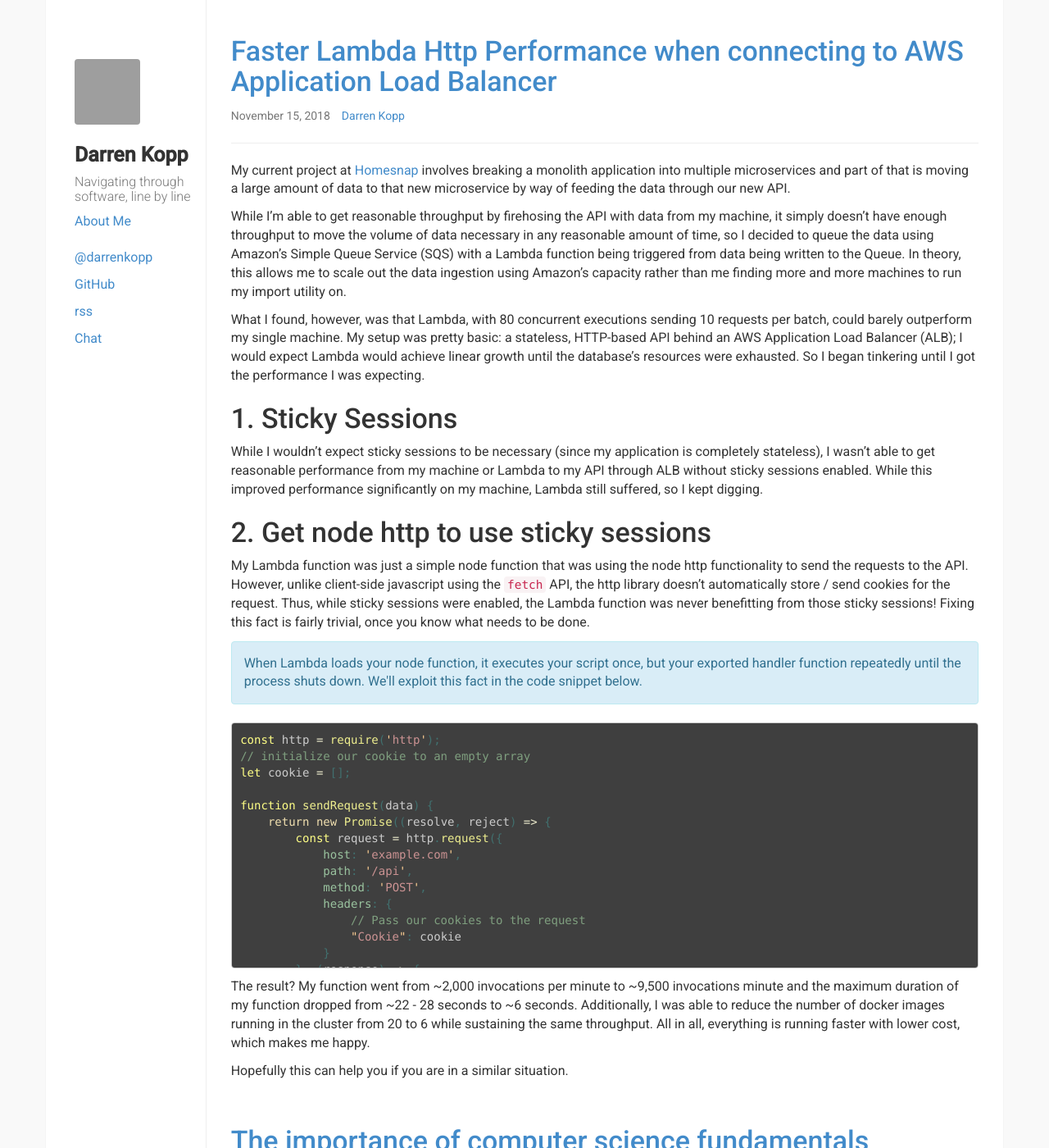
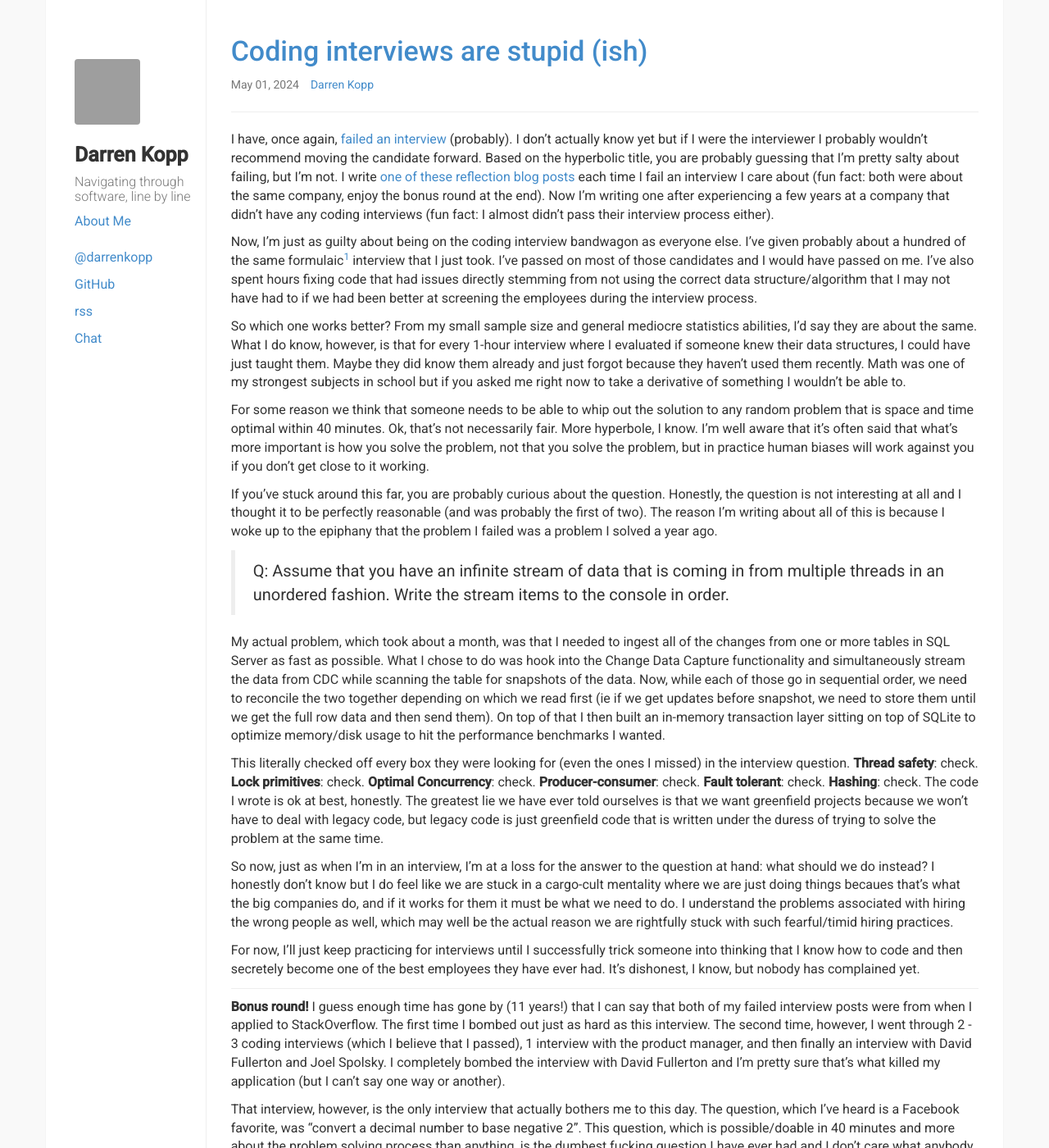
Before and after one commit to darrenkopp/darrenkopp.github.com, a Jekyll site: the page built from index.html, in a window 1280 px wide and 1400 px high. Shown: the whole window at 82% size. Built offline with Jekyll 4.4.1, drawn with Linux system fonts in a browser that asks for light colours; the list of posts is cut into pages by our own code; some of the changed text lies outside the part shown; grey boxes are pictures that could not be loaded.

Commit message:
new blog and resume

```diff
--- a/_config.yml
+++ b/_config.yml
@@ -29,3 +29,4 @@ defaults:
   values:
    layout: "post"
    comments: true
+plugins: [jekyll-paginate]
--- /dev/null
+++ b/_posts/2024-05-01-coding-interviews-are-stupid.md
@@ -0,0 +1,100 @@
+---
+type: post
+layout: post
+title: "Coding interviews are stupid (ish)"
+date: 2024-05-01 00:00:00
+categories: software
+tags: career interview
+comments: false
+---
+
+I have, once again, [failed an interview][1] (probably).
+I don't actually know yet but if I were the interviewer I probably wouldn't recommend moving the
+candidate forward. Based on the hyperbolic title, you are probably guessing that I'm pretty salty about failing, but I'm not. I write [one of these reflection blog posts][3] each time I fail an interview I care
+about (fun fact: both were about the same company, enjoy the bonus round at the end). Now I'm writing one after experiencing a few years at a company that didn't have any coding interviews (fun fact: I almost didn't pass their interview process either).
+
+Now, I'm just as guilty about being on the coding interview bandwagon as everyone else. I've given
+probably about a hundred of the same formulaic[^1] interview that I just took. I've passed on most
+of those candidates and I would have passed on me. I've also spent hours fixing code that had issues
+directly stemming from not using the correct data structure/algorithm that I may not have had to
+if we had been better at screening the employees during the interview process.
+
+So which one works better? From my small sample size and general mediocre statistics abilities,
+I'd say they are about the same. What I do know, however, is that for every 1-hour interview where
+I evaluated if someone knew their data structures, I could have just taught them. Maybe they did
+know them already and just forgot because they haven't used them recently. Math was one of my strongest
+subjects in school but if you asked me right now to take a derivative of something I wouldn't be able to.
+
+For some reason we think that someone needs to be able to whip out the solution to any random
+problem that is space and time optimal within 40 minutes. Ok, that's not necessarily fair. More
+hyperbole, I know. I'm well aware that it's often said that what's more important is how you solve
+the problem, not that you solve the problem, but in practice human biases will work against you
+if you don't get close to it working.
+
+If you've stuck around this far, you are probably curious about the question. Honestly, the question
+is not interesting at all and I thought it to be perfectly reasonable (and was probably the first of two).
+The reason I'm writing about all of this is because I woke up to the epiphany that the problem I failed
+was a problem I solved a year ago.
+
+> Q: Assume that you have an infinite stream of data that is coming in from multiple threads in
+> an unordered fashion. Write the stream items to the console in order.
+
+My actual problem, which took about a month, was that I needed to ingest all of the changes
+from one or more tables in SQL Server as fast as possible. What I chose to do was hook into
+the Change Data Capture functionality and simultaneously stream the data from CDC while scanning
+the table for snapshots of the data. Now, while each of those go in sequential order, we need to
+reconcile the two together depending on which we read first (ie if we get updates before snapshot,
+we need to store them until we get the full row data and then send them). On top of that I then built
+an in-memory transaction layer sitting on top of SQLite to optimize memory/disk usage to hit the
+performance benchmarks I wanted.
+
+This literally checked off every box they were looking for (even the ones I missed) in the interview question.
+**Thread safety**: check.
+**Lock primitives**: check.
+**Optimal Concurrency**: check.
+**Producer-consumer**: check.
+**Fault tolerant**: check.
+**Hashing**: check.
+The code I wrote is ok at best, honestly. The greatest lie we have ever told ourselves is that we want greenfield projects because we won't have to deal with legacy code, but legacy code is just greenfield code that is written under the duress of trying to solve the problem at the same time.
+
+So now, just as when I'm in an interview, I'm at a loss for the answer to the question at hand:
+what should we do instead? I honestly don't know but I do feel like we are stuck in a cargo-cult
+mentality where we are just doing things becaues that's what the big companies do, and if it works
+for them it must be what we need to do. I understand the problems associated with hiring the wrong
+people as well, which may well be the actual reason we are rightfully stuck with such fearful/timid
+hiring practices.
+
+For now, I'll just keep practicing for interviews until I successfully trick someone into thinking
+that I know how to code and then secretely become one of the best employees they have ever had. It's
+dishonest, I know, but nobody has complained yet.
+
+---
+
+**Bonus round!** I guess enough time has gone by (11 years!) that I can say that both of my failed
+interview posts were from when I applied to StackOverflow. The first time I bombed out just as hard
+as this interview. The second time, however, I went through 2 - 3 coding interviews (which I believe
+that I passed), 1 interview with the product manager, and then finally an interview with David Fullerton
+and Joel Spolsky. I completely bombed the interview with David Fullerton and I'm pretty sure that's
+what killed my application (but I can't say one way or another).
+
+That interview, however, is the only interview that actually bothers me to this day. The question,
+which I've heard is a Facebook favorite, was "convert a decimal number to base negative 2".
+This question, which is possible/doable in 40 minutes and more about the problem solving process than anything, is the dumbest fucking question I have ever had and I don't care what anybody else thinks. Every other question I've had I've never had problems with, because, like I've shown in this post, most everything you'll actually run into at some point. And yes converting numbers to other things (roman numerals, etc) is a valid thing, but fuck that question and just waiting for you to eventually arrive at the little trick to make it work.
+
+Because of my schedule, the interviews were stacked back-to-back, where they normally would not be
+and I wouldn't have actually ended up having the interview with Joel, which was so awkward because he
+was a little late and so I was just sitting there on a spinning google hangouts waiting while my head
+was still trying to process the question while knowing that I had completely bombed that interview
+and the next interview didn't matter, not actually knowing if it would happen or not.
+
+No hostility to any of those involved, but to this day I hate that question and it's the only
+question I've received that I would actually categorize as "gimicky." RIP StackOverflow Careers.
+
+---
+
+[^1]: 5 minutes on introductions, 40 minutes on the question, 10-15 minutes for questions.
+
+[1]: /_posts/2013-04-19-Post-mortem-of-my-failed-interview.html
+[2]: https://www.amazon.com/Cracking-Coding-Interview-Programming-Questions/dp/0984782850
+[3]: /_posts/2013-05-28-Always-finish.html
+[4]: /_posts/2016-02-25-always-learn-something-from-an-interview.md
--- a/about.html
+++ b/about.html
@@ -13,10 +13,8 @@ title: About Me
 	    I enjoy writing code in .NET and Javascript as well as many other languages I haven't tried yet or have not been invented yet.
     </p>
     <p>I love solving problems and am never afraid to try to solve something I don't understand.</p>
-    <p>I'm currently working on important problems at <a href="https://homesnap.com">Homesnap</a>
     <p>
 	    Interested in my work history?
-	    Here's my <a href="https://stackoverflow.com/cv/darrenkopp">online resume</a> or you can
-	    <a href="https://stackoverflow.com/story/darrenkopp">view my developer story</a>.
+	    Here's my <a href="https://darrenkopp.com/Resume.pdf">online resume</a>.
     </p>
 </article>
--- a/css/app.scss
+++ b/css/app.scss
@@ -133,7 +133,7 @@ hr {
 
 .ellipsis {
 	//width: 250px;
-	max`-width: 250px;
+	max-width: 250px;
 	white-space: nowrap;
 	overflow: hidden;
 	text-overflow: ellipsis;
```
Also changed, not shown: Gemfile (added, +7 -0 lines), Gemfile.lock (added), 2 other files.
